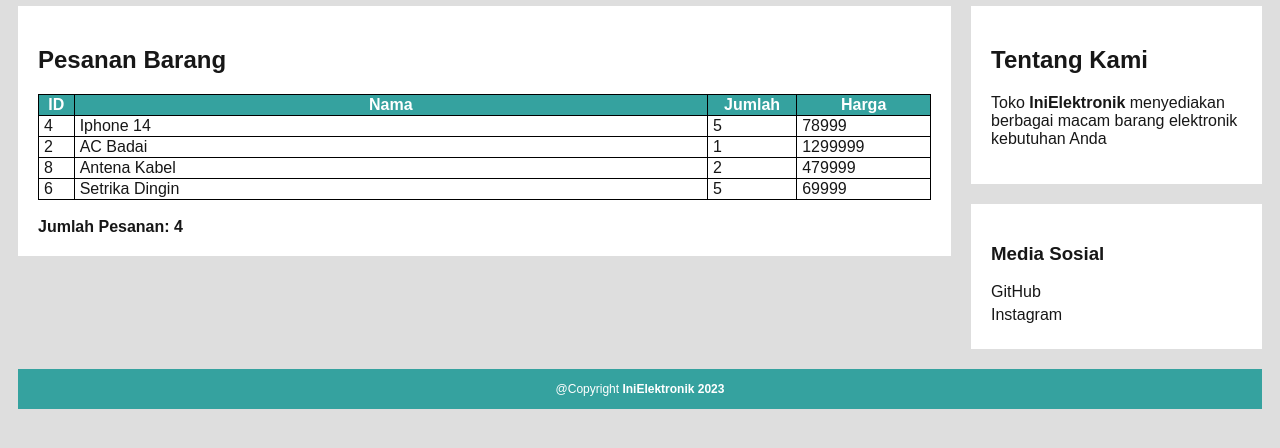
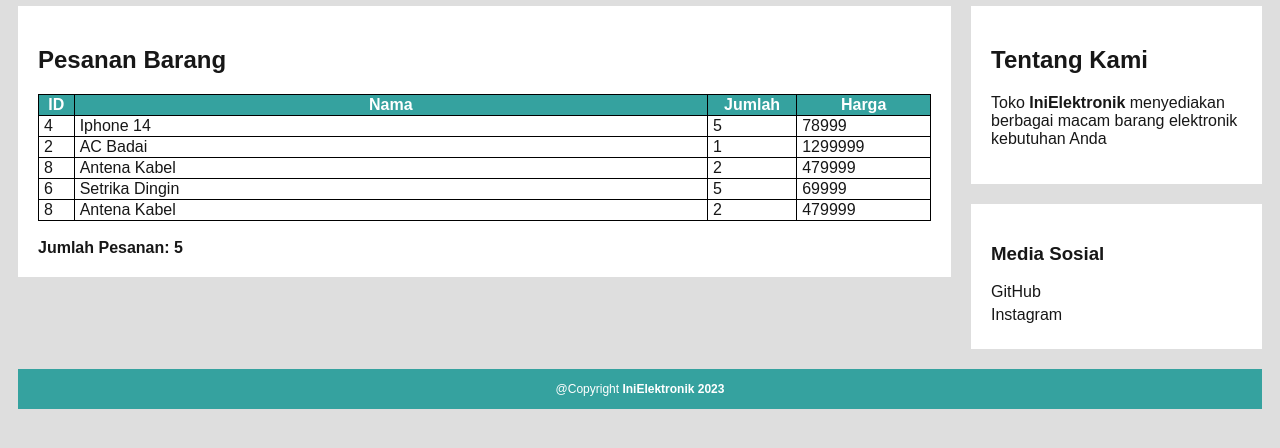
Before and after one commit to yorsyd/responsi-pweb, a PHP site: page /dashboard.php in a window 1280 px wide. Shown: the part 297-745 px from the top of the page. Run offline with PHP 8.4, Linux system fonts and the light colour scheme; some web fonts are replaced.

Commit message:
Update beli.php

```diff
--- a/beli.php
+++ b/beli.php
@@ -27,4 +27,11 @@
     'harga' => 69999,
     'jumlah' => '5',
   ),
+  4 =>
+  array (
+    'nama' => 'Antena Kabel',
+    'id' => 8,
+    'harga' => 479999,
+    'jumlah' => '2',
+  ),
 );
```
